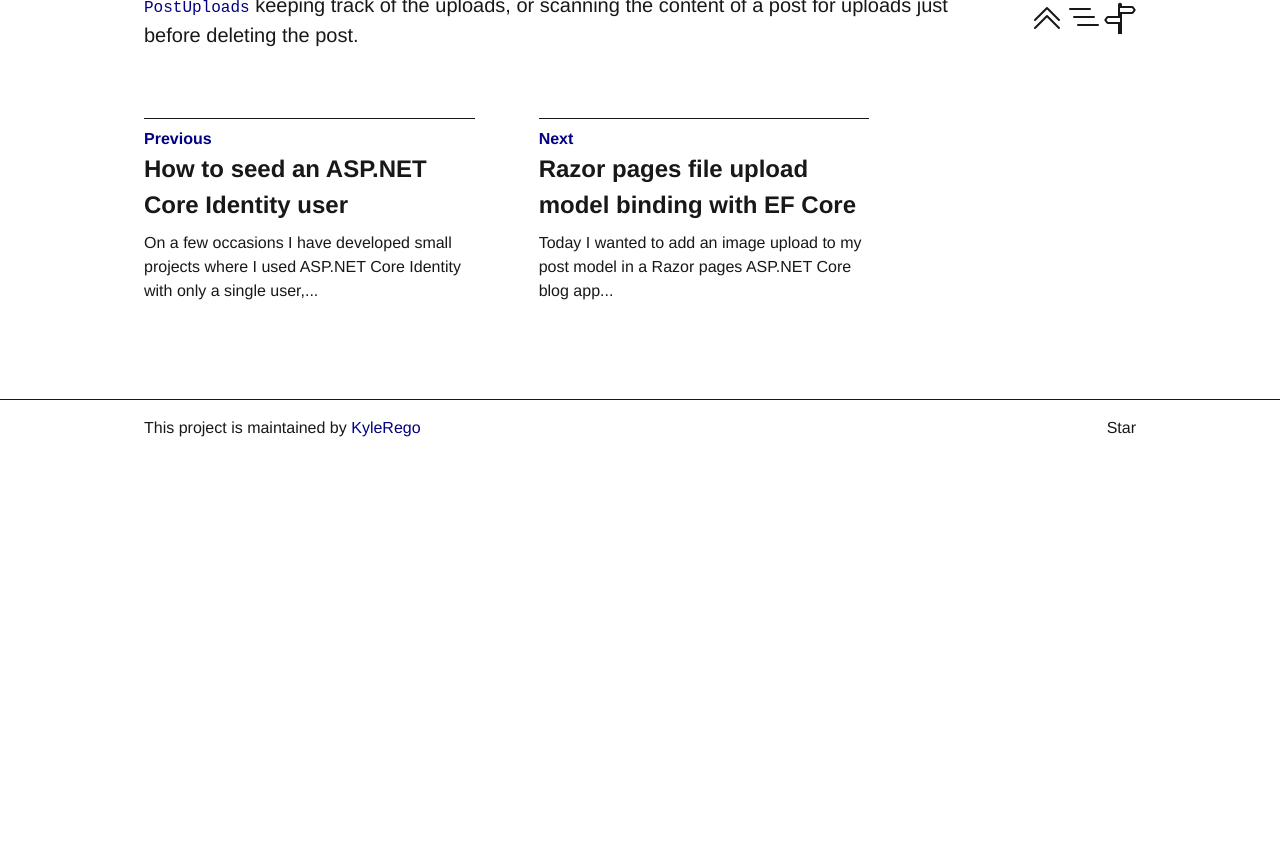
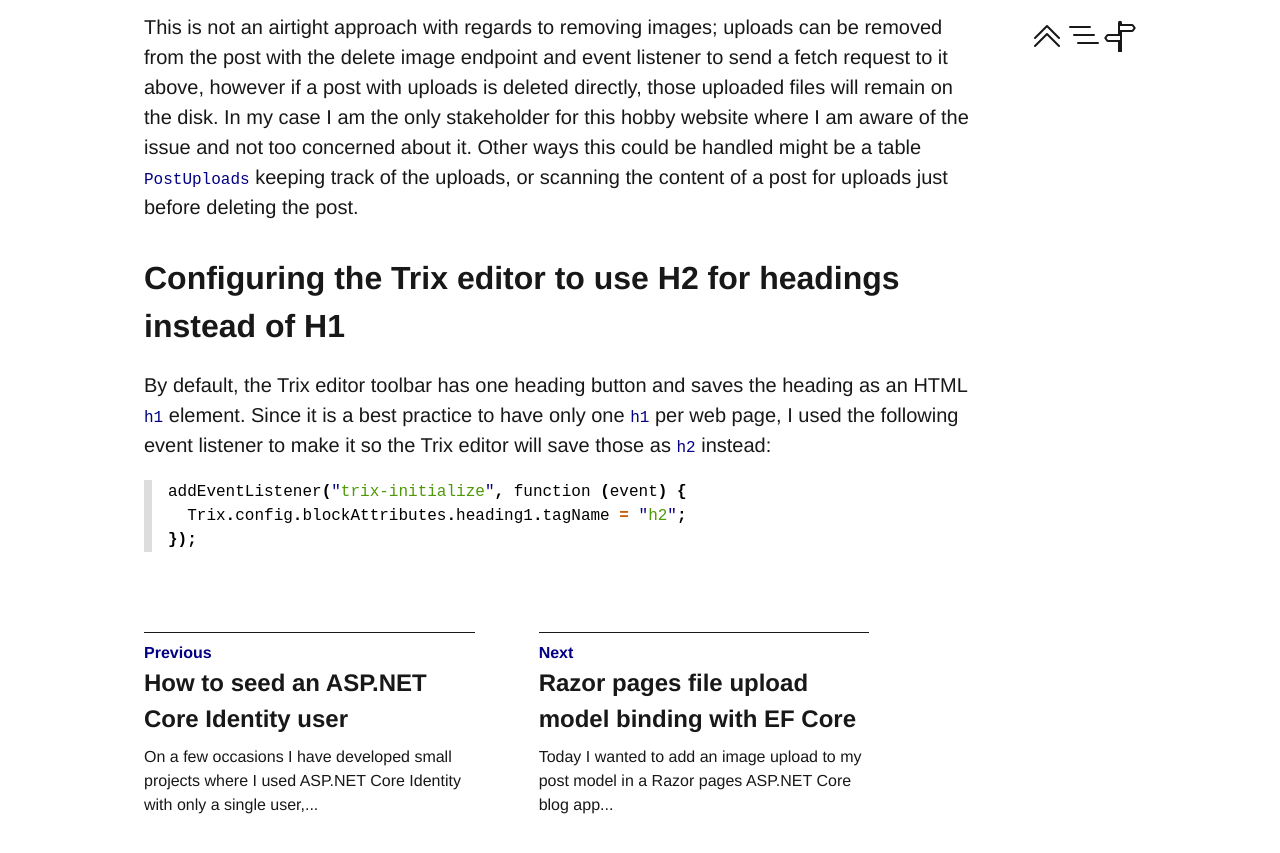
Before and after one commit to KyleRego/KyleRego.github.io, a Jekyll site: the page built from collections/_posts/2025-05-23-initial-work-integrating-trix-editor-into-razor-pages.markdown, in a window 1280 px wide and 900 px high, scrolled down 5133 px. Shown: the top 853 px of the window. Built offline with Jekyll 4.4.1, drawn with Linux system fonts in a browser that asks for light colours; before the commit the page ends 5589 px from its top, so only the background shows below that; some of the changed text lies outside the part shown.

Commit message:
Small updates to trix editor post

```diff
--- a/_config.yml
+++ b/_config.yml
@@ -1,6 +1,6 @@
 title: Kyle Rain
 html_title: Software developer
-description: Development blog with notes on Ruby on Rails and ASP.NET Core web development
+description: Hello, welcome to my blog! I hope you find the information here helpful, but these posts should not be taken as 100% correct ways to do anything.
 baseurl: ""
 url: "https://kylerego.github.io"
 email: regoky@outlook.com
--- a/collections/_posts/2025-05-23-initial-work-integrating-trix-editor-into-razor-pages.markdown
+++ b/collections/_posts/2025-05-23-initial-work-integrating-trix-editor-into-razor-pages.markdown
@@ -80,6 +80,14 @@
 ## Rendering rich Trix HTML
 
 With this, the `Content` edited with the Trix editor is saved as raw HTML. Razor pages escapes that by default, so to render it as rich HTML, the `ShowPost.cshtml` needed `<p>@Model.Post.Content</p>` to be changed to `<p>@Html.Raw(Model.Post.Content)</p>`. In my case I am not concerned about malicious HTML since I am the only user inputting it.
+
+Later I also realized it was necessary to have the `trix-content` class present for the Trix stylesheet to target the HTML:
+
+{% highlight c# %}
+<div class="trix-content">
+    @Html.Raw(Model.Post.Content)
+</div>
+{% endhighlight %}
 
 ## Image uploads
 
@@ -174,3 +182,13 @@
 It was also necessary to add `builder.Services.AddControllers()` and `app.MapControllers()` to `Program.cs` as previously this was a Razor pages web app without controllers.
 
 This is not an airtight approach with regards to removing images; uploads can be removed from the post with the delete image endpoint and event listener to send a fetch request to it above, however if a post with uploads is deleted directly, those uploaded files will remain on the disk. In my case I am the only stakeholder for this hobby website where I am aware of the issue and not too concerned about it. Other ways this could be handled might be a table `PostUploads` keeping track of the uploads, or scanning the content of a post for uploads just before deleting the post.
+
+## Configuring the Trix editor to use H2 for headings instead of H1
+
+By default, the Trix editor toolbar has one heading button and saves the heading as an HTML `h1` element. Since it is a best practice to have only one `h1` per web page, I used the following event listener to make it so the Trix editor will save those as `h2` instead:
+
+{% highlight javascript %}
+addEventListener("trix-initialize", function (event) {
+  Trix.config.blockAttributes.heading1.tagName = "h2";
+});
+{% endhighlight %}
```
Also changed, not shown: _layouts/home.html (+4 -4 lines).
